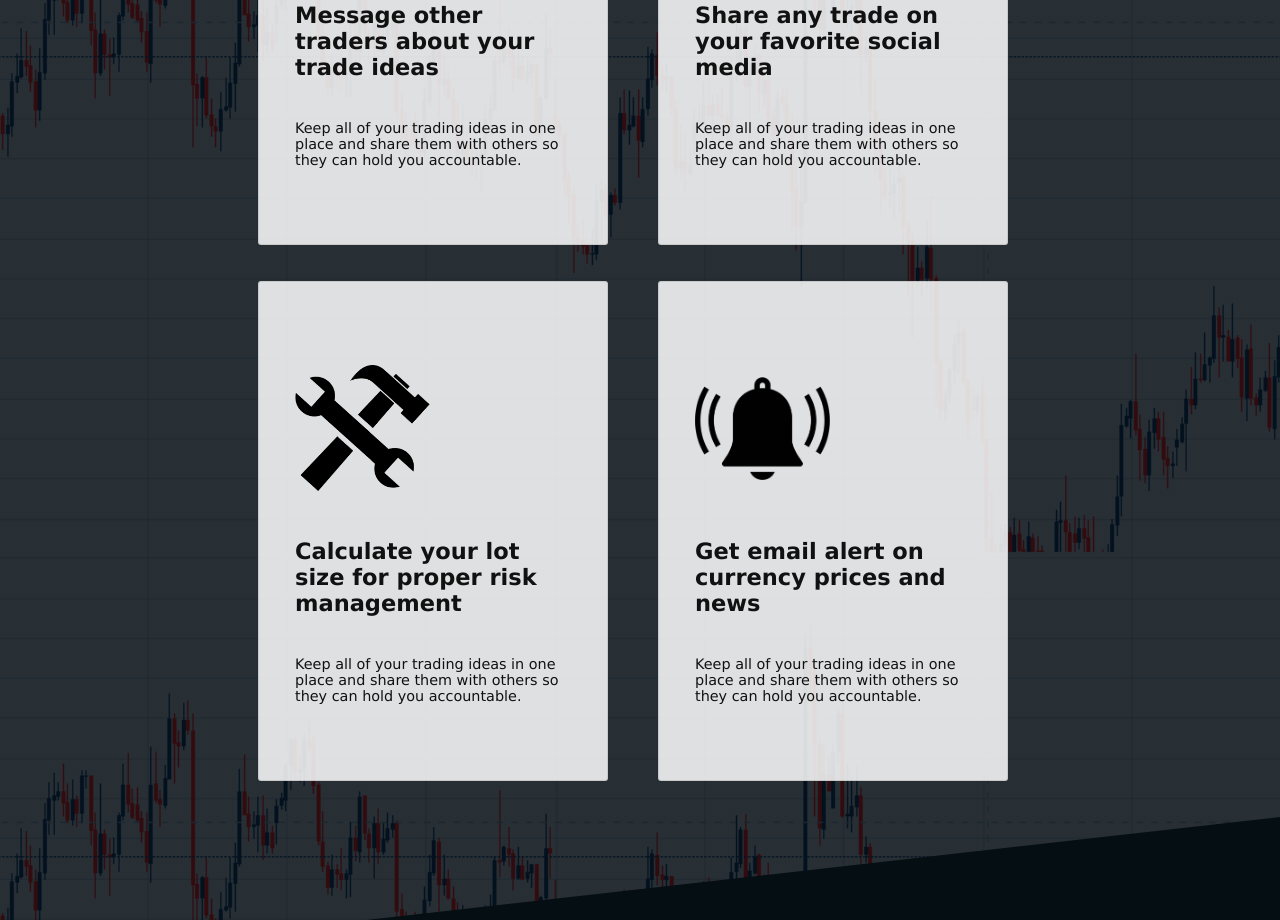
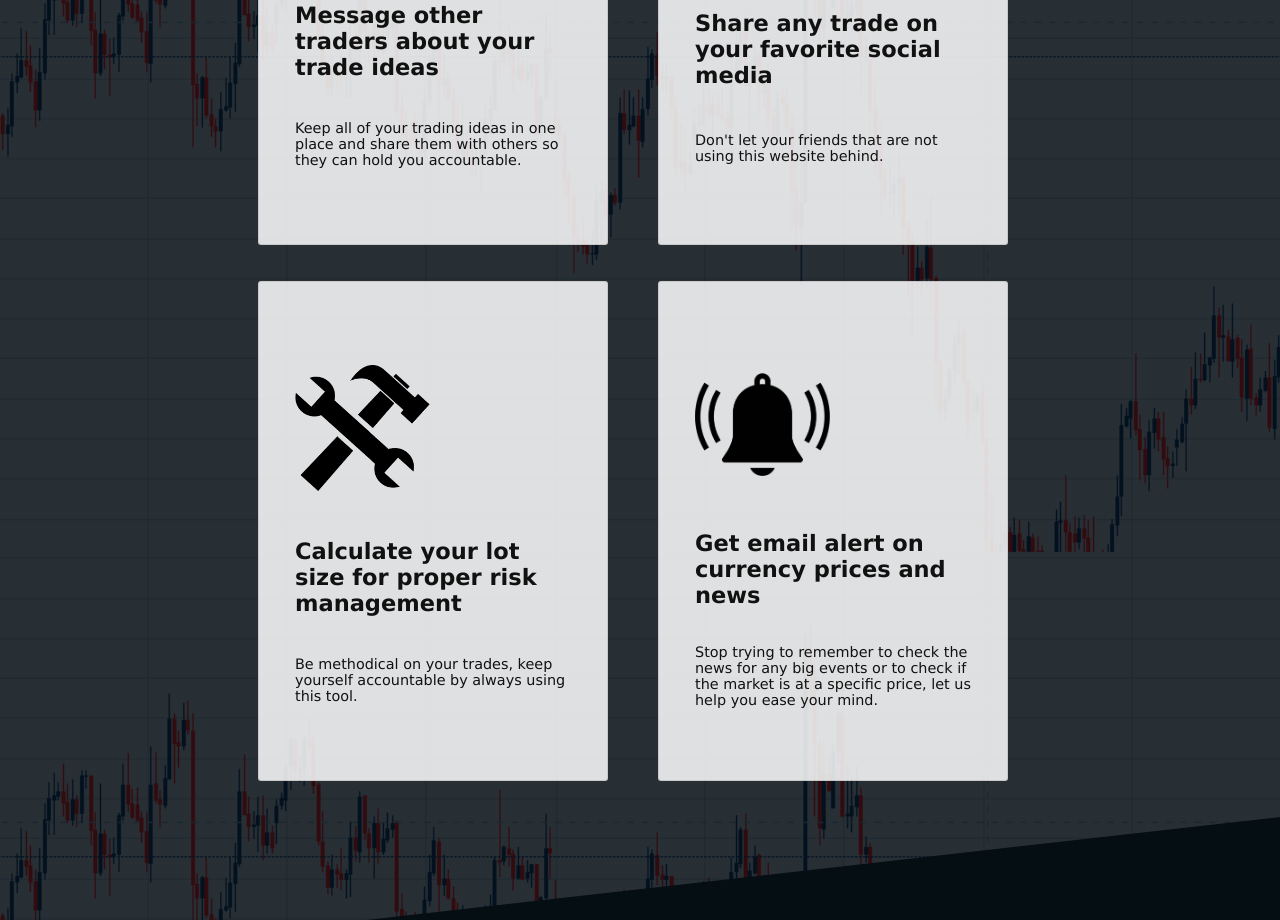
Before and after one commit to TrackTraders/TrackTrade, a React (Create React App) app in the folder TrackTradeFrontEnd/: page / in a window 1280 px wide. Shown: the part 1960-2880 px from the top of the page. Built offline with nearby package versions, Linux system fonts and the light colour scheme; no server answers.

Commit message:
landing card text

```diff
--- a/TrackTradeFrontEnd/src/components/home/Landing.jsx
+++ b/TrackTradeFrontEnd/src/components/home/Landing.jsx
@@ -46,21 +46,21 @@ export default class Landing extends Component {
                         <div className="landing-section-1--cards__4">
                             <div className="landing-section-1--cards__4--image"></div>
                             <h2 className="landing-section-1--cards__4--title">Share any trade on your favorite social media</h2>
-                            <p className="landing-section-1--cards__4--text">Keep all of your trading ideas in one place and share them with others so they can hold you accountable.</p>
+                            <p className="landing-section-1--cards__4--text">Don't let your friends that are not using this website behind.</p>
                             {/* <a href="#" className="landing-section-1--cards__4--button">Learn more</a> */}
                         </div>
 
                         <div className="landing-section-1--cards__5">
                             <div className="landing-section-1--cards__5--image"></div>
                             <h2 className="landing-section-1--cards__5--title">Calculate your lot size for proper risk management</h2>
-                            <p className="landing-section-1--cards__5--text">Keep all of your trading ideas in one place and share them with others so they can hold you accountable.</p>
+                            <p className="landing-section-1--cards__5--text">Be methodical on your trades, keep yourself accountable by always using this tool.</p>
                             {/* <a href="#" className="landing-section-1--cards__5--button">Learn more</a> */}
                         </div>
 
                         <div className="landing-section-1--cards__6">
                             <div className="landing-section-1--cards__6--image"></div>
                             <h2 className="landing-section-1--cards__6--title">Get email alert on currency prices and news</h2>
-                            <p className="landing-section-1--cards__6--text">Keep all of your trading ideas in one place and share them with others so they can hold you accountable.</p>
+                            <p className="landing-section-1--cards__6--text">Stop trying to remember to check the news for any big events or to check if the market is at a specific price, let us help you ease your mind.</p>
                             {/* <a href="#" className="landing-section-1--cards__6--button">Learn more</a> */}
                         </div>
 
```
